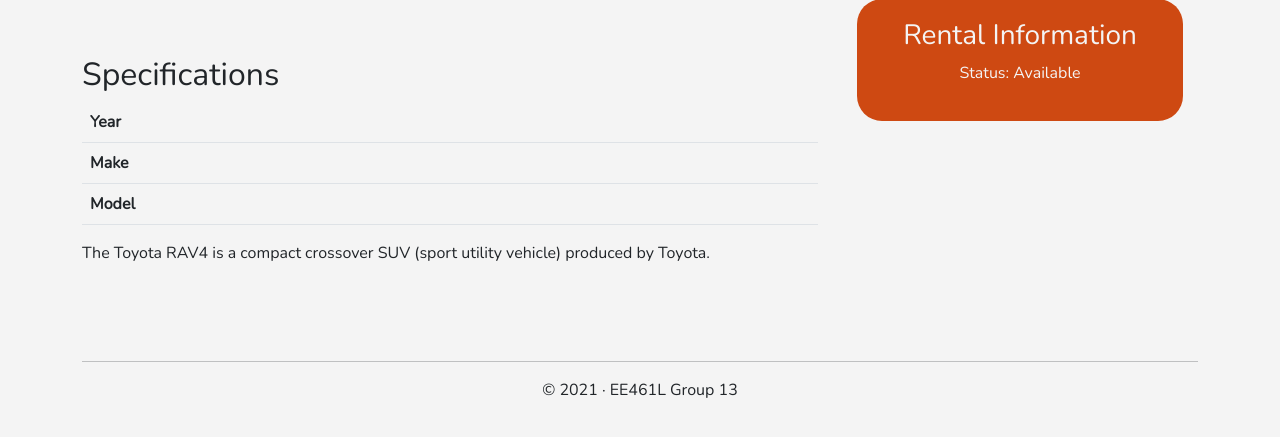
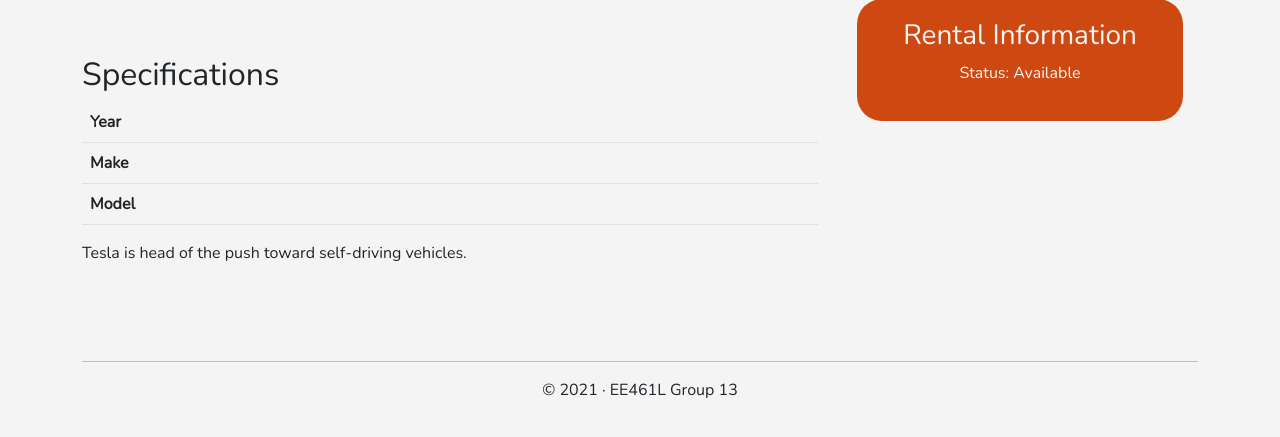
Before and after one commit to shaniljasani/EE461LGroup13FinalProject, a Flask app: template AutoCar/templates/car.html in a window 1280 px wide. Shown: the part 122-559 px from the top of the page. Run offline with Flask 2, Linux system fonts and the light colour scheme; the template is opened without the code that fills it, so the values that code supplies are empty.

Commit message:
Update car.html

```diff
--- a/AutoCar/templates/car.html
+++ b/AutoCar/templates/car.html
@@ -37,7 +37,7 @@
                         </tbody>
                     </table>
                     <!-- #TODO cars need descriptions -->
-                    <p>The Toyota RAV4 is a compact crossover SUV (sport utility vehicle) produced by Toyota.</p>
+                    <p>Tesla is head of the push toward self-driving vehicles.</p>
                 </div>
 
 
```
